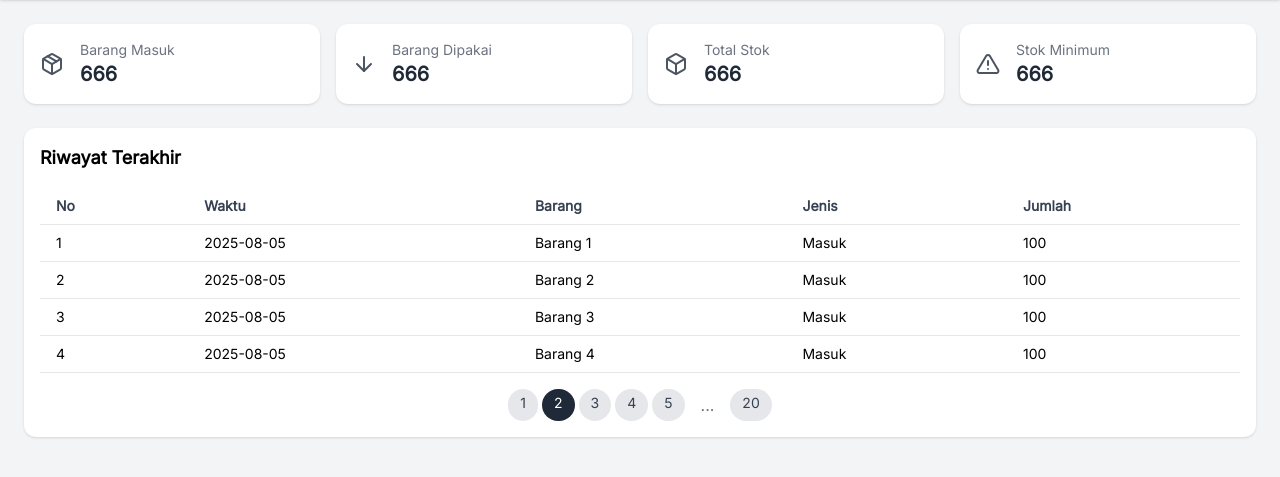
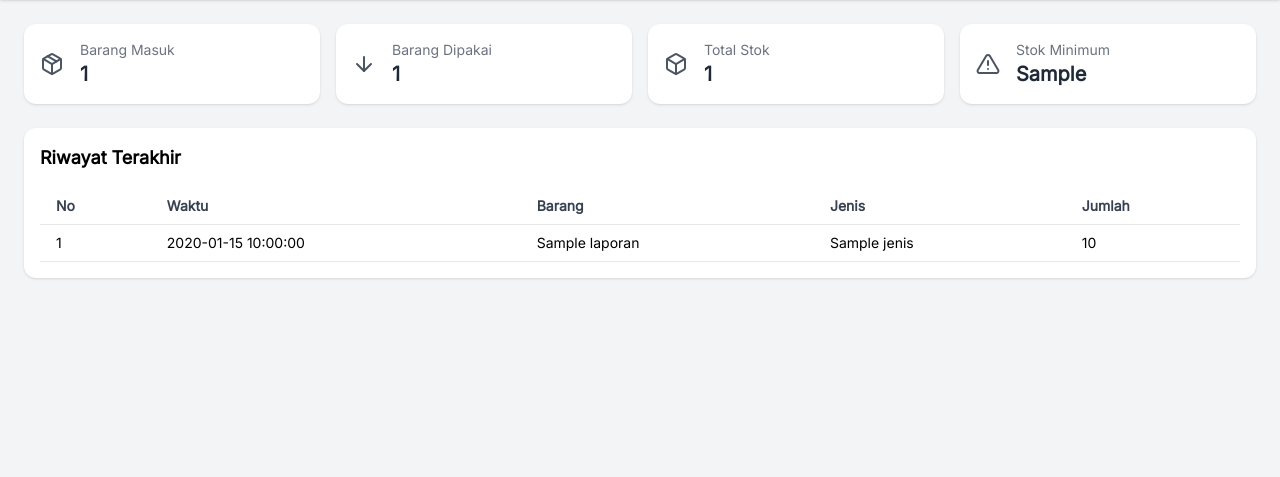
Before and after one commit to fznzlfkr/logistik-cek-barang, a CodeIgniter 4 app: the page made by app/Views/user/dashboard.php in a window 1280 px wide. Shown: the part 68-545 px from the top of the page. Run offline with PHP 8.4 and a stand-in for CodeIgniter, Linux system fonts and the light colour scheme; the template is opened without the code that fills it: most values are stand-ins (such as "Sample title", 1, 10 or a date in 2020); some libraries are stand-ins or nearby versions.

Commit message:
feat(user): tampilan dashboard sudah real-time dari database

```diff
--- a/app/Views/user/dashboard.php
+++ b/app/Views/user/dashboard.php
@@ -8,28 +8,28 @@
             <i data-feather="package" class="w-6 h-6 text-gray-600"></i>
             <div>
                 <div class="text-sm text-gray-500">Barang Masuk</div>
-                 <div class="text-xl font-bold text-gray-800">666</div>
+                <div class="text-xl font-bold text-gray-800"><?= esc($totalMasuk) ?></div>
             </div>
         </div>
         <div class="bg-white rounded-xl shadow p-4 flex items-center gap-4">
             <i data-feather="arrow-down" class="w-6 h-6 text-gray-600"></i>
             <div>
                 <div class="text-sm text-gray-500">Barang Dipakai</div>
-                 <div class="text-xl font-bold text-gray-800">666</div>
+                <div class="text-xl font-bold text-gray-800"><?= esc($totalDipakai) ?></div>
             </div>
         </div>
         <div class="bg-white rounded-xl shadow p-4 flex items-center gap-4">
             <i data-feather="box" class="w-6 h-6 text-gray-600"></i>
             <div>
                 <div class="text-sm text-gray-500">Total Stok</div>
-                 <div class="text-xl font-bold text-gray-800">666</div>
+                <div class="text-xl font-bold text-gray-800"><?= esc($totalBarang) ?></div>
             </div>
         </div>
         <div class="bg-white rounded-xl shadow p-4 flex items-center gap-4">
             <i data-feather="alert-triangle" class="w-6 h-6 text-gray-600"></i>
             <div>
                 <div class="text-sm text-gray-500">Stok Minimum</div>
-                 <div class="text-xl font-bold text-gray-800">666</div>
+                <div class="text-xl font-bold text-gray-800"><?= esc($barangMinimum) ?></div>
             </div>
         </div>
     </div>
@@ -49,28 +49,17 @@
                     </tr>
                 </thead>
                 <tbody>
-                     <?php for ($i = 1; $i <= 4; $i++): ?>
+                    <?php foreach ($laporanData as $index => $laporan): ?>
                         <tr class="border-b hover:bg-gray-50">
-                             <td class="px-4 py-2"><?= $i ?></td>
-                             <td class="px-4 py-2">2025-08-05</td>
-                             <td class="px-4 py-2">Barang <?= $i ?></td>
-                             <td class="px-4 py-2">Masuk</td>
-                             <td class="px-4 py-2">100</td>
+                            <td class="px-4 py-2"><?= $index + 1 ?></td>
+                            <td class="px-4 py-2"><?= esc($laporan['tanggal']) ?></td>
+                            <td class="px-4 py-2"><?= esc($laporan['nama_barang']) ?></td>
+                            <td class="px-4 py-2"><?= esc($laporan['jenis']) ?></td>
+                            <td class="px-4 py-2"><?= esc($laporan['jumlah']) ?></td>
                         </tr>
-                     <?php endfor; ?>
+                    <?php endforeach; ?>
                 </tbody>
             </table>
-         </div>
-
-         <!-- Pagination -->
-         <div class="mt-4 flex justify-center space-x-1">
-             <?php for ($p = 1; $p <= 5; $p++): ?>
-                 <a href="#" class="px-3 py-1 rounded-full <?= $p == 2 ? 'bg-gray-800 text-white' : 'bg-gray-200 text-gray-700' ?> text-sm">
-                     <?= $p ?>
-                 </a>
-             <?php endfor; ?>
-             <span class="px-3 py-1 text-gray-500">...</span>
-             <a href="#" class="px-3 py-1 rounded-full bg-gray-200 text-gray-700 text-sm">20</a>
         </div>
     </div>
 </main>
```
Also changed, not shown: app/Controllers/UserController.php (+35 -0 lines), app/Models/BarangModel.php (added, +46 -0 lines), app/Models/LaporanModel.php (added, +46 -0 lines). Lines whose indentation alone changed are shown as unchanged.
